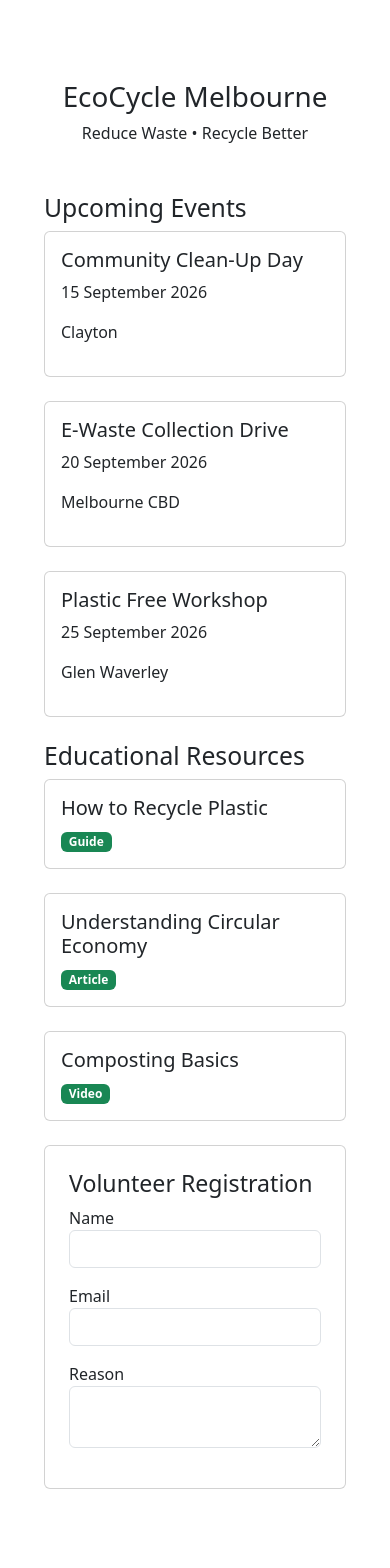
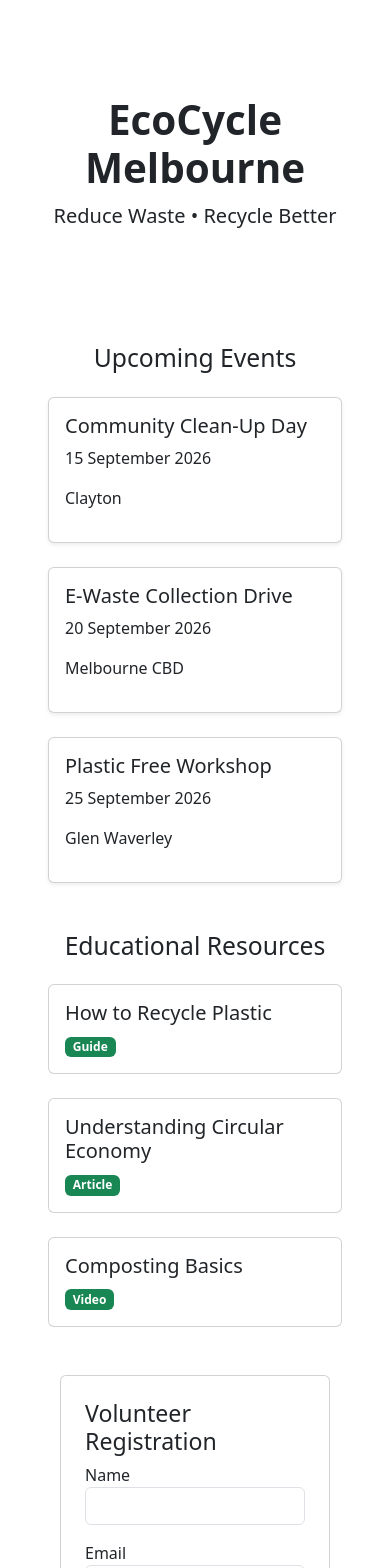
Before and after one commit to ZHENYU-ZHAO-MAX/FIT5032-A1.2-EcoCycle-Melbourne, a Vue app: page / in a window 390 px wide. Shown: the top 1568 px of the page. Built offline with nearby package versions, Linux system fonts and the light colour scheme.

Commit message:
Fixed Vue starter CSS and improved responsive layout

```diff
--- a/src/App.vue
+++ b/src/App.vue
@@ -51,43 +51,82 @@ const resources = ref([
 
 <template>
 
-<div class="container py-5">
-<h1 class="text-center">
+<div class="container-fluid py-5 px-5">
+<div class="row justify-content-center">
+
+<div
+  class="col-12 col-lg-11 col-xl-10"
+  style="max-width:1440px"
+>
+<div class="text-center py-5 mb-5">
+
+  <h1 class="display-2 fw-bold">
     EcoCycle Melbourne
   </h1>
 
-<p class="text-center">
+  <p class="lead">
     Reduce Waste • Recycle Better
   </p>
 
-<h2 class="mt-5">
+</div>
+
+<h2 class="text-center mb-4">
   Upcoming Events
 </h2>
 
-<div class="row">
-<div class="col-12 col-md-6 col-lg-4 mb-4"
+<div class="row justify-content-center g-4">
+
+
+  <div
+    class="
+      col-12
+      col-md-6
+      col-lg-4
+      d-flex
+    "
     v-for="event in events"
-:key="event.id">
+    :key="event.id"
+  >
+
     <EventCard :event="event"/>
-</div>
+
   </div>
 
-<h2>
+</div>
+
+<h2 class="text-center mt-5 mb-4">
   Educational Resources
 </h2>
 
-<div class="row">
-<div class="col-12 col-md-6 col-lg-4 mb-4"
+<div class="row justify-content-center g-4">
+
+  <div
+    class="
+      col-12
+      col-md-6
+      col-lg-4
+      d-flex
+    "
     v-for="resource in resources"
-:key="resource.id">
+    :key="resource.id"
+  >
+
     <ResourceCard :resource="resource"/>
-</div>
-</div>
-
-<VolunteerForm/>
 
   </div>
 
+<div class="row justify-content-center mt-5">
+
+  <div class="col-12 col-md-8 col-lg-6">
+
+    <VolunteerForm />
+
+  </div>
+  </div>
+</div>
+</div>
+</div>
+</div>
 </template>
 
 <style scoped>
--- a/src/assets/main.css
+++ b/src/assets/main.css
@@ -1,10 +1,8 @@
 @import './base.css';
 
 #app {
-  max-width: 1280px;
-  margin: 0 auto;
-  padding: 2rem;
-  font-weight: normal;
+  width: 100%;
+  min-height: 100vh;
 }
 
 a,
@@ -20,16 +18,3 @@ a,
     background-color: hsla(160, 100%, 37%, 0.2);
   }
 }
-
-@media (min-width: 1024px) {
-  body {
-    display: flex;
-    place-items: center;
-  }
-
-  #app {
-    display: grid;
-    grid-template-columns: 1fr 1fr;
-    padding: 0 2rem;
-  }
-}
--- a/src/components/EventCard.vue
+++ b/src/components/EventCard.vue
@@ -5,13 +5,27 @@ defineProps({
 </script>
 
 <template>
-  <div class="card h-100">
+  <div class="card h-100 shadow-sm event-card">
     <div class="card-body">
-      <h5>{{ event.title }}</h5>
 
-      <p>{{ event.date }}</p>
+      <h5 class="card-title">
+        {{ event.title }}
+      </h5>
 
-      <p>{{ event.location }}</p>
+      <p>
+        {{ event.date }}
+      </p>
+
+      <p>
+        {{ event.location }}
+      </p>
+
     </div>
   </div>
 </template>
+
+<style scoped>
+.event-card {
+  width: 100%;
+}
+</style>
--- a/src/components/ResourceCard.vue
+++ b/src/components/ResourceCard.vue
@@ -5,7 +5,7 @@ defineProps({
 </script>
 
 <template>
-  <div class="card h-100">
+  <div class="card h-100 resource-card">
     <div class="card-body">
 
       <h5>{{ resource.title }}</h5>
@@ -19,3 +19,9 @@ defineProps({
     </div>
   </div>
 </template>
+
+<style scoped>
+.resource-card {
+  width: 100%;
+}
+</style>
```
Lines whose indentation alone changed are shown as unchanged.
